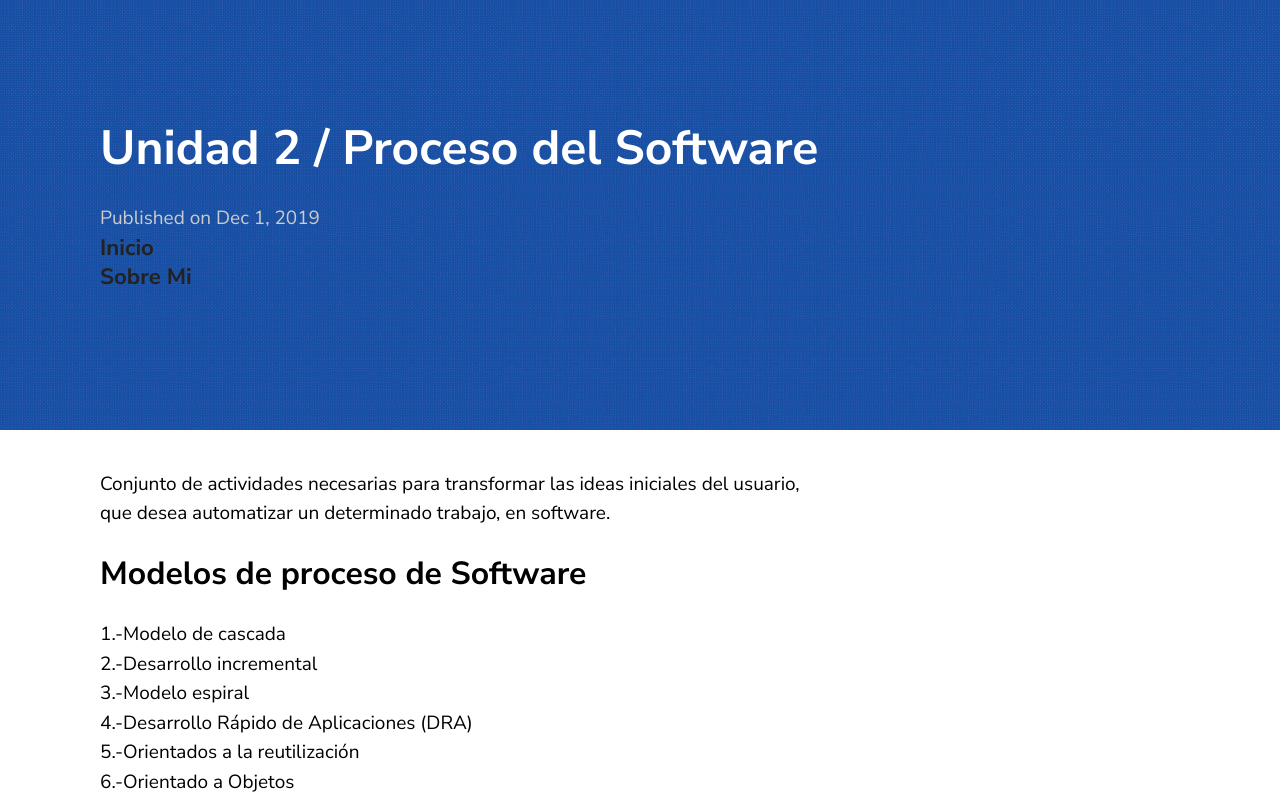
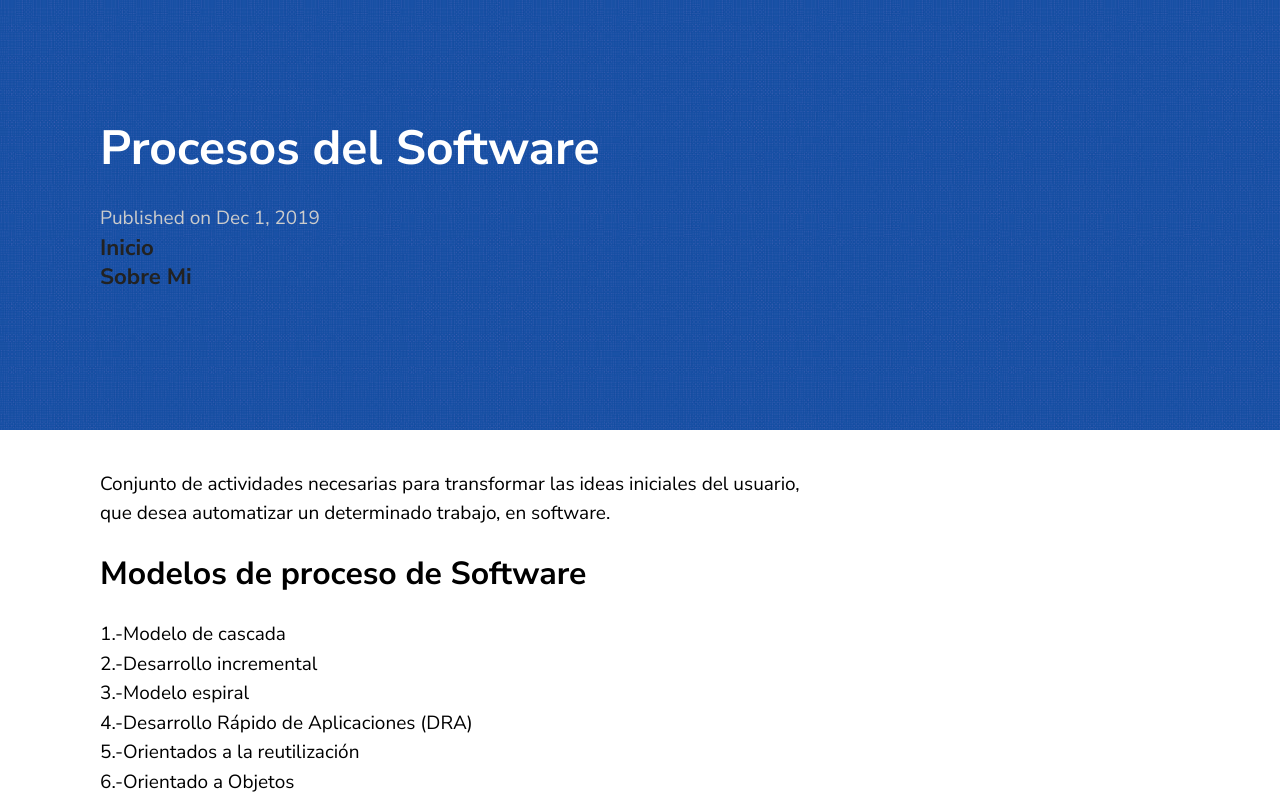
Before and after one commit to miguelsoft03/blogsdf, a Jekyll site: the page built from _posts/2019-03-23-ProcesoSoft.markdown, in a window 1280 px wide. Shown: the top 796 px of the page. Built offline with Jekyll 4.4.1, drawn with Linux system fonts in a browser that asks for light colours; grey boxes are pictures that could not be loaded.

Commit message:
Update 2019-03-23-ProcesoSoft.markdown

```diff
--- a/_posts/2019-03-23-ProcesoSoft.markdown
+++ b/_posts/2019-03-23-ProcesoSoft.markdown
@@ -1,6 +1,6 @@
 ---
 layout: post
-title:  "Unidad 2 / Proceso del Software"
+title:  "Procesos del Software"
 date:   2019-12-01 21:13:50 +0530
 ---
 <p>Conjunto de actividades necesarias para transformar las ideas iniciales del usuario, que desea automatizar un determinado trabajo, en software.</p>
@@ -11,6 +11,3 @@ date:   2019-12-01 21:13:50 +0530
 4.-Desarrollo Rápido de Aplicaciones (DRA) <br>
 5.-Orientados a la reutilización<br>
 6.-Orientado a Objetos</p>
-
-
- <center><img src="https://ingsotfwarekarlacevallos.files.wordpress.com/2015/04/21.png"></center>
```
